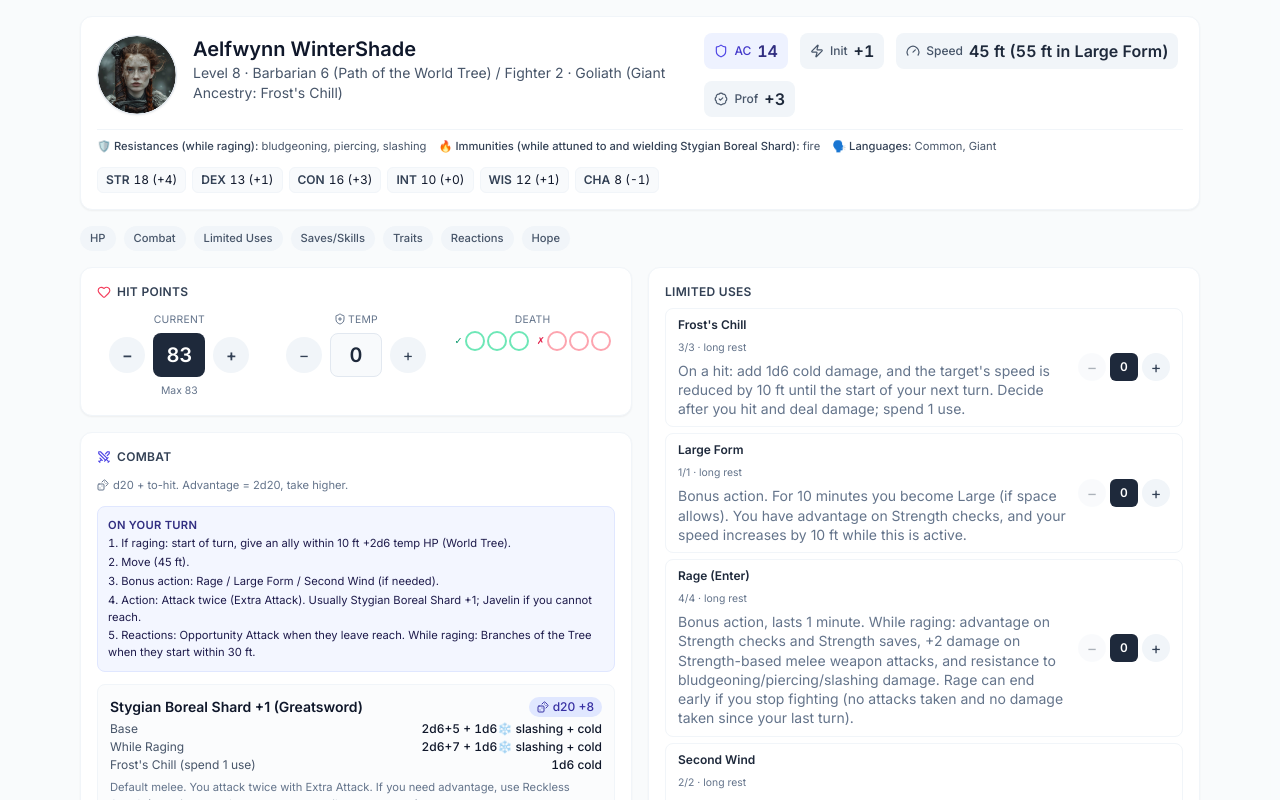
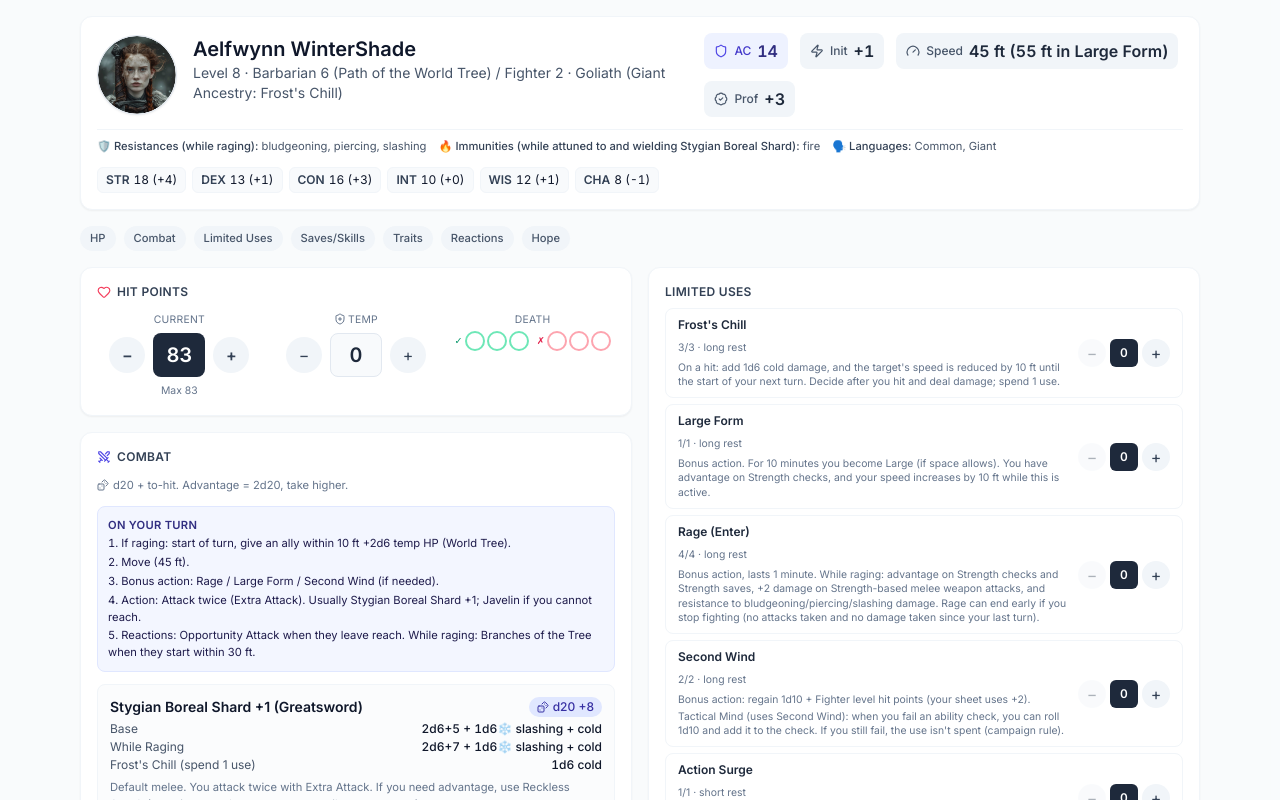
Before and after one commit to TheineAddict/Null-Expected, a React (Vite) app: page /character-sheet-app/aelfwynn in a window 1280 px wide. Shown: the top 800 px of the page. Built offline with nearby package versions, Linux system fonts and the light colour scheme.

Commit message:
Update text size in LimitedUsesSection for improved readability

```diff
--- a/src/apps/character-sheet/components/LimitedUsesSection.tsx
+++ b/src/apps/character-sheet/components/LimitedUsesSection.tsx
@@ -39,7 +39,7 @@ const LimitedUseRow: React.FC<{
           {remaining}/{resource.max} · {resource.reset.replace('-', ' ')}
         </span>
         {paragraphs.length > 0 && (
-          <div className="mt-1 text-sm leading-snug text-slate-500 space-y-0.5">
+          <div className="mt-1 text-[0.65rem] leading-snug text-slate-500 space-y-0.5">
             {paragraphs.map((p, i) => (
               <p key={i}>{p}</p>
             ))}
```
